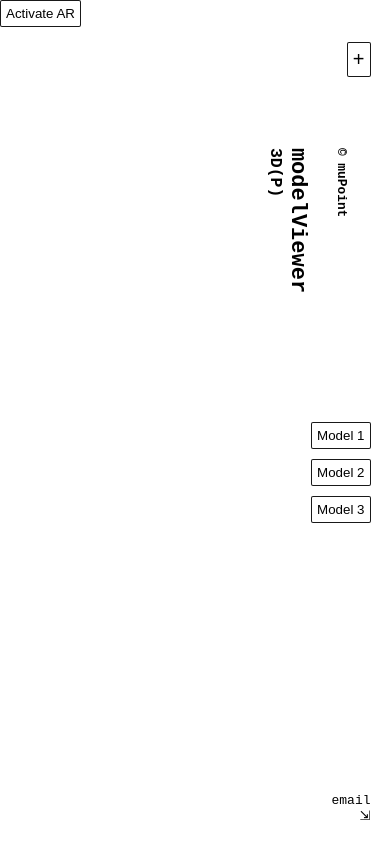
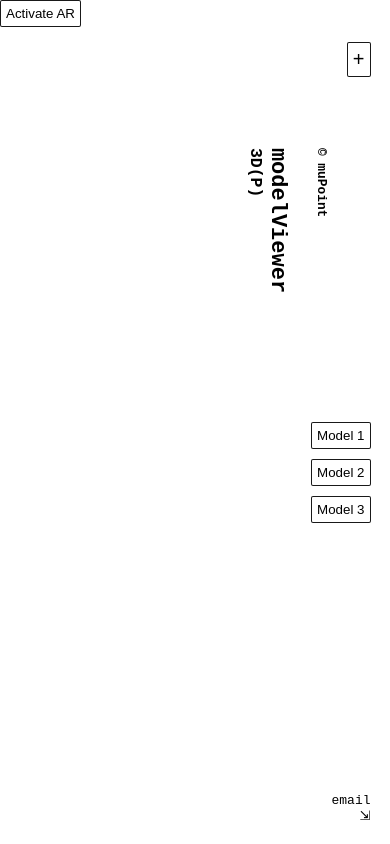
Before and after one commit to muPoint/muPoint.github.io, a plain HTML site: page index.html in a window 390 px wide. Drawn offline with Linux system fonts and the light colour scheme; some packages are replaced by stand-ins of ours; a script that the page names is missing.

Commit message:
styles.css

```diff
--- a/styles.css
+++ b/styles.css
@@ -242,6 +242,15 @@ figcaption {
 
 
 @media only screen and (max-device-width: 1024px) {
+.heading {
+    position: absolute;
+    top: 15vh;
+    right: 0;
+    padding: 10px;
+    transform: rotate(90deg);
+    z-index: 3;
+}
+
     .prev-arrow,
     .next-arrow {
         display: none;
```
